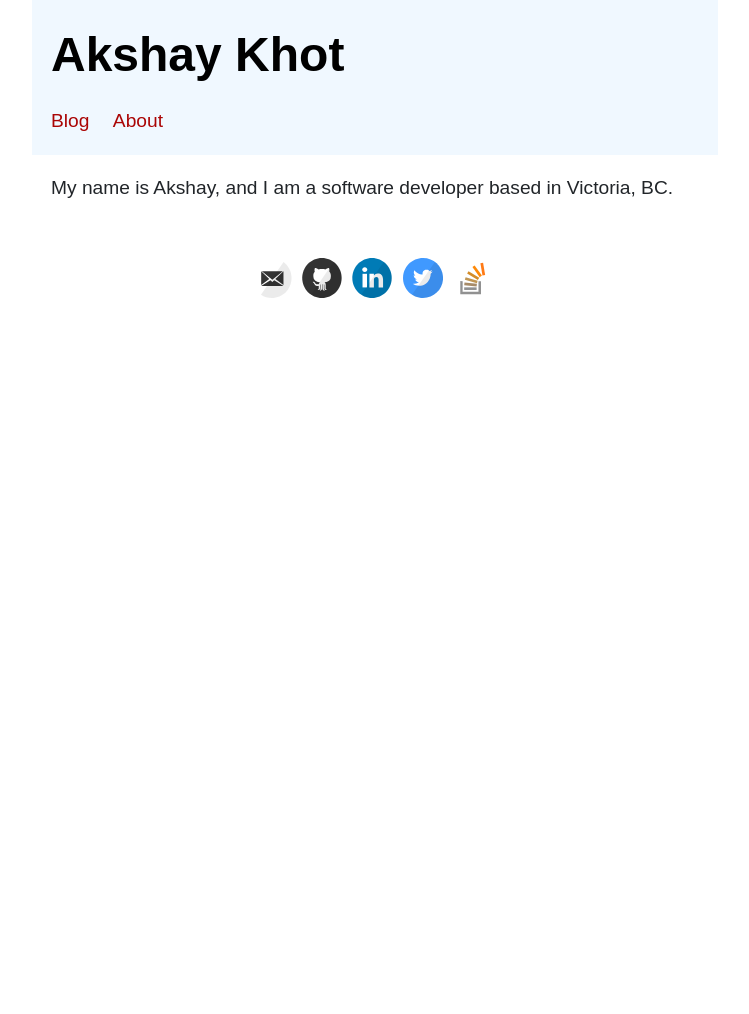
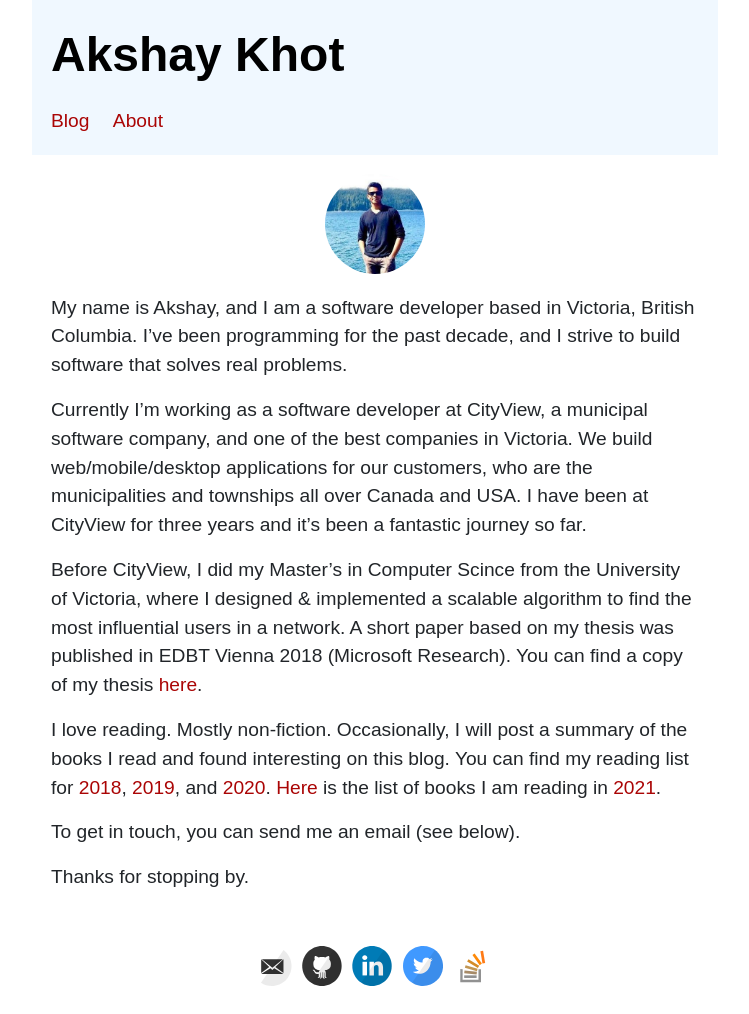
Before and after one commit to akshayKhot/akshayKhot.github.io, a Jekyll site: the page built from about.md, in a window 1280 px wide. Shown: the whole page, without its empty margins (265-1014 px from the left). Built offline with Jekyll 4.4.1, drawn with Linux system fonts in a browser that asks for light colours; before the commit the page ends 900 px from its top, so only the background shows below that.

Commit message:
Update About

```diff
--- a/about.md
+++ b/about.md
@@ -3,4 +3,18 @@ layout: page
 permalink: /about/
 ---
 
-My name is Akshay, and I am a software developer based in Victoria, BC.
+<div class="about-img centered">
+  <img src="/images/AK.jpeg">
+</div>
+
+My name is Akshay, and I am a software developer based in Victoria, British Columbia. I've been programming for the past decade, and I strive to build software that solves real problems.
+
+Currently I'm working as a software developer at CityView, a municipal software company, and one of the best companies in Victoria. We build web/mobile/desktop applications for our customers, who are the municipalities and townships all over Canada and USA. I have been at CityView for three years and it's been a fantastic journey so far.
+
+Before CityView, I did my Master's in Computer Scince from the University of Victoria, where I designed & implemented a scalable algorithm to find the most influential users in a network. A short paper based on my thesis was published in EDBT Vienna 2018 (Microsoft Research). You can find a copy of my thesis [here](https://dspace.library.uvic.ca//handle/1828/8885).
+
+I love reading. Mostly non-fiction. Occasionally, I will post a summary of the books I read and found interesting on this blog. You can find my reading list for [2018](/books-I-read-in-2018), [2019](/books-I-read-in-2019), and [2020](https://public.3.basecamp.com/p/ZrVdP4oJC25YU3udUsUx24QL). [Here](https://public.3.basecamp.com/p/eyqQGbQ2ZqMEWRrmw6x19XGN) is the list of books I am reading in [2021](https://public.3.basecamp.com/p/eyqQGbQ2ZqMEWRrmw6x19XGN).
+
+To get in touch, you can send me an email (see below).
+
+Thanks for stopping by.
--- a/style.scss
+++ b/style.scss
@@ -6,6 +6,10 @@
 //
 
 @import "variables";
+
+.centered {
+  text-align: center;
+}
 
 a {
   color: #000;
@@ -53,6 +57,9 @@ header {
 
 main {
   padding: 1em;
+  a {
+    color: $link-color;
+  }
 
   article.post {
     margin-bottom: 2em;
@@ -60,20 +67,15 @@ main {
     .post-title {
       font-size: 1.5em;
       font-weight: 400;
+      a {
+        color: #000;
+      }
     }
 
     div.entry {
 
-      a {
-        color: $link-color;
-      }
-
       p {
         margin: 1em 0;
-      }
-
-      .centered {
-        text-align: center;
       }
 
       blockquote {
@@ -116,6 +118,14 @@ footer {
   }
 }
 
+div.about-img {
+  padding-bottom: 1em;
+  img {
+    width: 100px;
+    height: 100px;
+    border-radius: 100%;
+  }
+}
 
 // Settled on moving the import of syntax highlighting to the bottom of the CSS
 // ... Otherwise it really bloats up the top of the CSS file and makes it difficult to find the start
```
Also changed, not shown: _posts/2019-1-15-books-I-read-in-2018.md (added, +77 -0 lines), _posts/2020-1-1-books-I-read-in-2019.md (added, +36 -0 lines), images/AK.jpeg (added).
